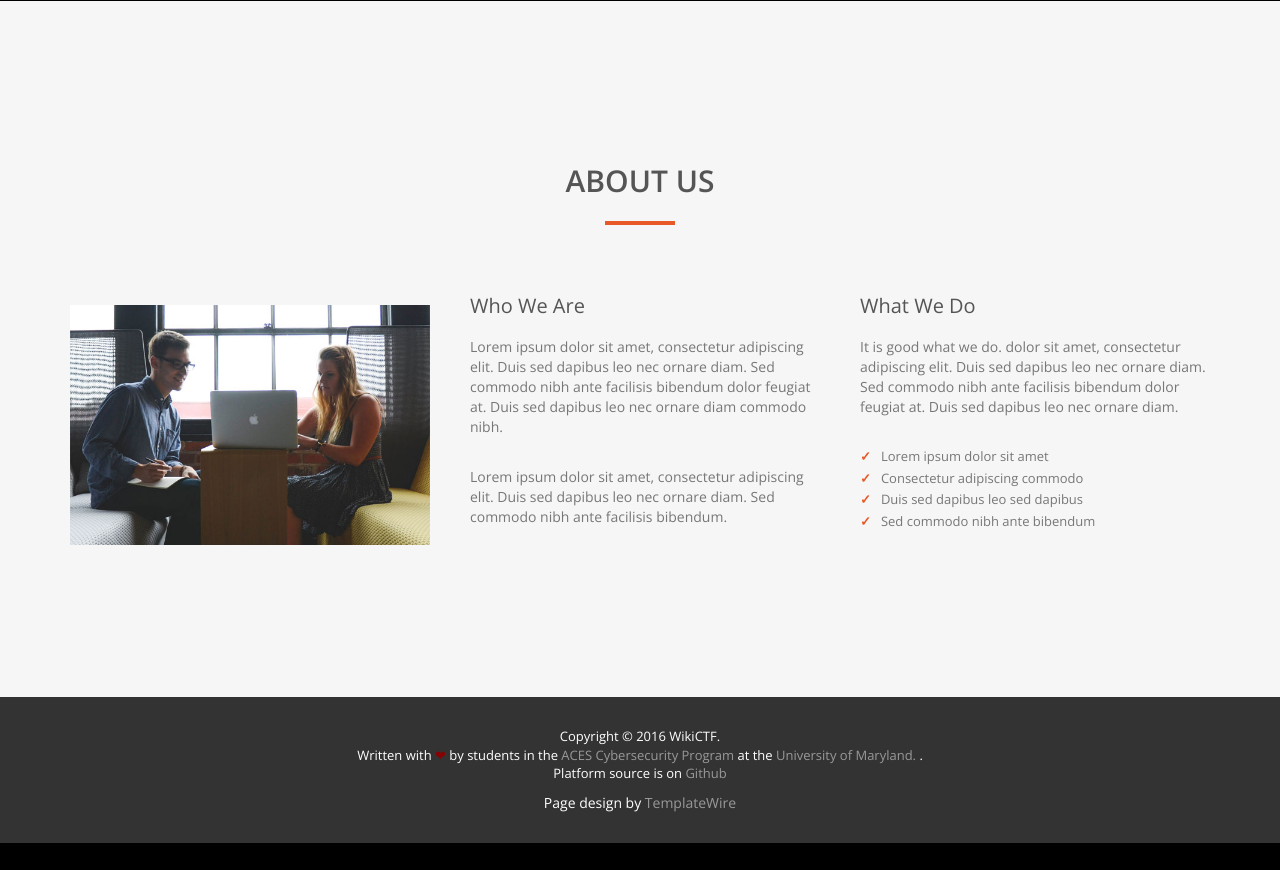
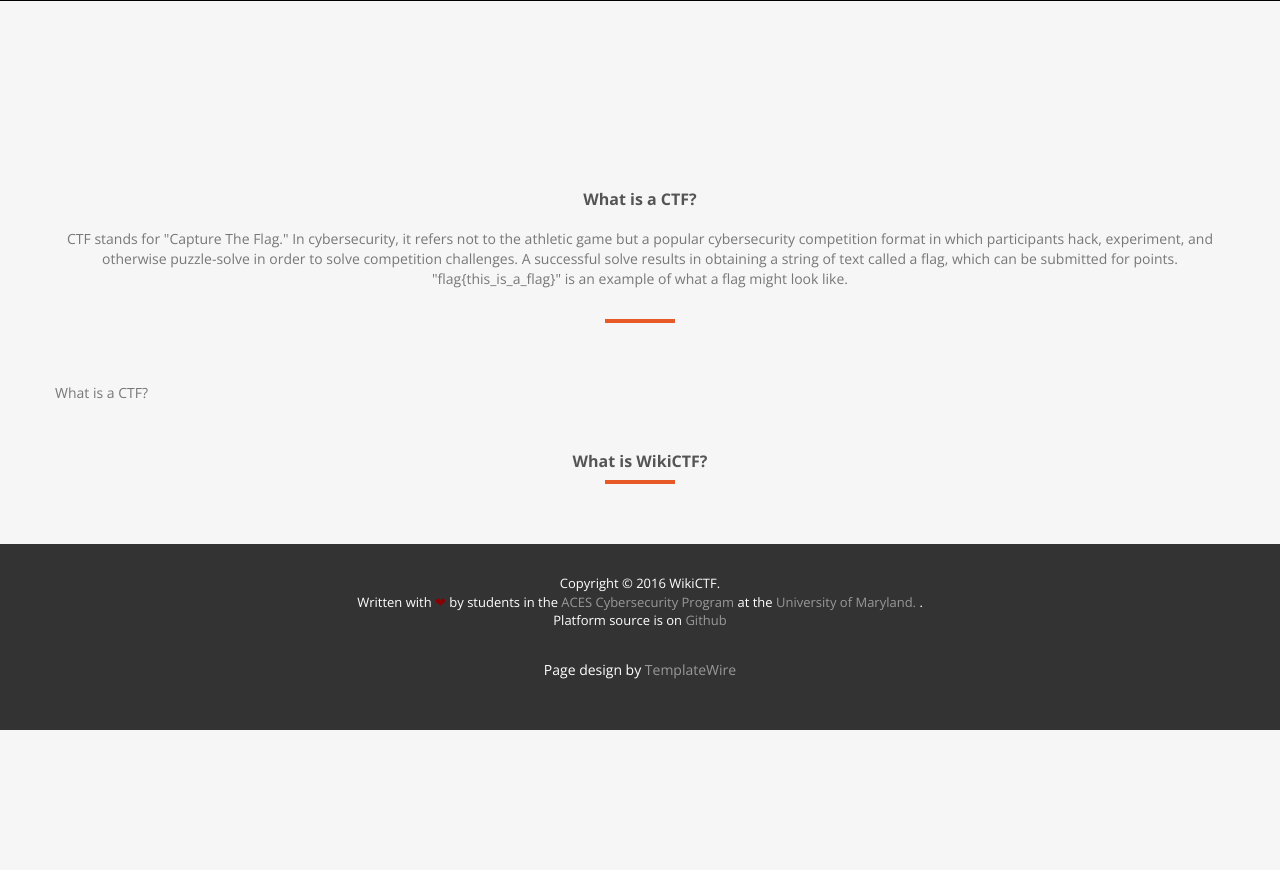
Before and after one commit to wikictf/wikictf-platform, a Django app: page / in a window 1280 px wide. Shown: the part 799-1669 px from the top of the page. Before the commit the page ends 1642 px from the top, so only its background shows below. Run offline with Django 3.2, Linux system fonts and the light colour scheme; some libraries are stand-ins or nearby versions.

Commit message:
Add CTF description

```diff
--- a/wikictf/gameplatform/templates/gameplatform/base.html
+++ b/wikictf/gameplatform/templates/gameplatform/base.html
@@ -40,7 +40,8 @@
         <div class="navbar-header">
             <button type="button" class="navbar-toggle" data-toggle="collapse" data-target=".navbar-main-collapse"><i
                     class="fa fa-bars"></i></button>
-            <a class="navbar-brand page-scroll" href="{% url 'index' %}"> <i class="fa fa-paper-plane-o"></i> WikiCTF</a></div>
+            <a class="navbar-brand page-scroll" href="{% url 'index' %}"> <i class="fa fa-paper-plane-o"></i>
+                WikiCTF</a></div>
 
         <!-- Collect the nav links, forms, and other content for toggling -->
         <div class="collapse navbar-collapse navbar-right navbar-main-collapse">
@@ -89,37 +90,22 @@
 <div id="about">
     <div class="container">
         {% block sectiontitle %}
-        <div class="section-title text-center center">
-            <h2>About us</h2>
-            <hr>
-        </div>
         {% endblock %}
         {% block container %}
         <div class="row">
-            <div class="col-md-4"><img src="{% static 'gameplatform/img/about.jpg' %}" class="img-responsive"></div>
-            <div class="col-md-4">
-                <div class="about-text">
-                    <h4>Who We Are</h4>
-                    <p>Lorem ipsum dolor sit amet, consectetur adipiscing elit. Duis sed dapibus leo nec ornare diam.
-                        Sed commodo nibh ante facilisis bibendum dolor feugiat at. Duis sed dapibus leo nec ornare diam
-                        commodo nibh.</p>
-                    <p>Lorem ipsum dolor sit amet, consectetur adipiscing elit. Duis sed dapibus leo nec ornare diam.
-                        Sed commodo nibh ante facilisis bibendum. </p>
+            <div class="section-title text-center center">
+                <h3>What is a CTF?</h3>
+                <p>CTF stands for "Capture The Flag." In cybersecurity, it refers not to the athletic game but
+                a popular cybersecurity competition format in which participants hack, experiment, and otherwise puzzle-solve in order
+                to solve competition challenges. A successful solve results in obtaining a string of text called a flag,
+                which can be submitted for points. "flag{this_is_a_flag}" is an example of what a flag might look like.</p>
+                <hr>
             </div>
-            </div>
-            <div class="col-md-4">
-                <div class="about-text">
-                    <h4>What We Do</h4>
-                    <p>It is good what we do. dolor sit amet, consectetur adipiscing elit. Duis sed dapibus leo nec ornare diam.
-                        Sed commodo nibh ante facilisis bibendum dolor feugiat at. Duis sed dapibus leo nec ornare
-                        diam.</p>
-                    <ul>
-                        <li>Lorem ipsum dolor sit amet</li>
-                        <li>Consectetur adipiscing commodo</li>
-                        <li>Duis sed dapibus leo sed dapibus</li>
-                        <li>Sed commodo nibh ante bibendum</li>
-                    </ul>
-                </div>
+            What is a CTF?
+            <div class="row">
+                <div class="section-title text-center center">
+                    <h3>What is WikiCTF?</h3>
+                    <hr>
                 </div>
             </div>
             {% endblock %}
```
Lines whose indentation alone changed are shown as unchanged.
